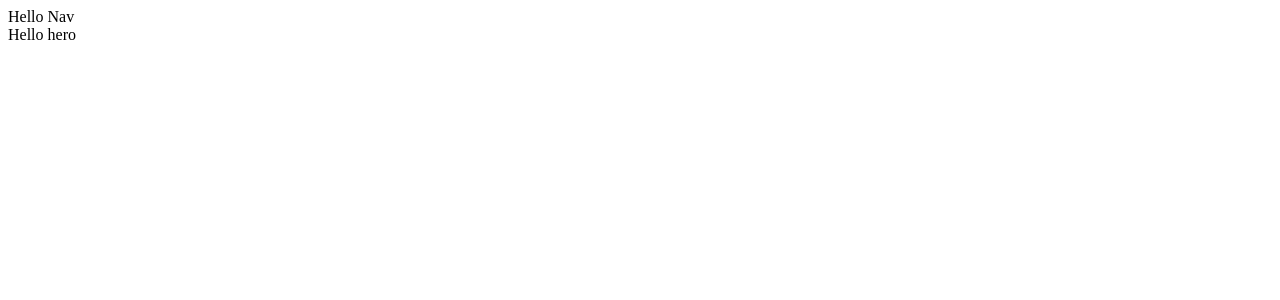
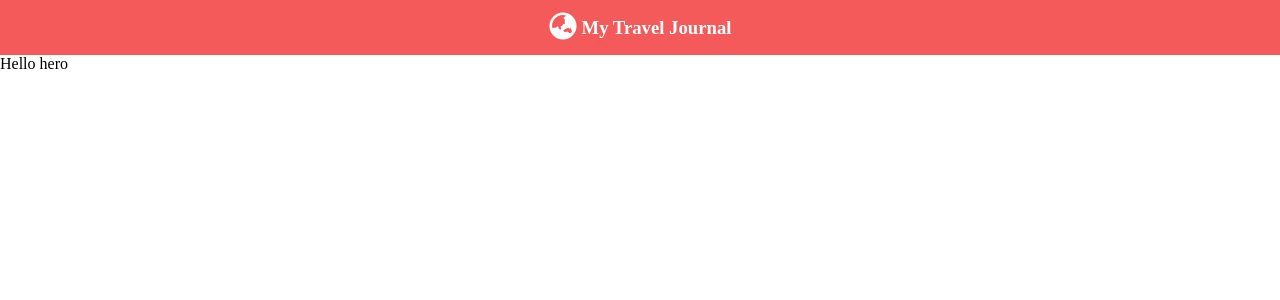
Before and after one commit to S827/my-travel-journal, a React (Vite) app: page / in a window 1280 px wide. Shown: the top 300 px of the page. Built offline with nearby package versions, Linux system fonts and the light colour scheme.

Commit message:
added Navbar and css applied

```diff
--- a/package.json
+++ b/package.json
@@ -10,7 +10,8 @@
   },
   "dependencies": {
     "react": "^18.2.0",
-    "react-dom": "^18.2.0"
+    "react-dom": "^18.2.0",
+    "react-icons": "^4.6.0"
   },
   "devDependencies": {
     "@types/react": "^18.0.22",
--- /dev/null
+++ b/src/Icons/globe.jsx
@@ -0,0 +1,11 @@
+import React from 'react'
+import ReactDOM from 'react-dom'
+import { FaGlobeAsia } from "react-icons/fa";
+
+export default function Icons() {
+    return (
+        <div>
+            <FaGlobeAsia size={28} />
+        </div>
+    )
+}
--- a/src/components/Navbar.jsx
+++ b/src/components/Navbar.jsx
@@ -1,7 +1,12 @@
 import React from 'react'
+import GlobeIcon from '../Icons/globe'
+
 
 export default function Navbar() {
     return (
-        <div>Hello Nav</div>
+        <div className='navbar'>
+            <GlobeIcon className='globe-icon' />
+            <h3 className='nav-title'>My Travel Journal</h3>
+        </div>
     )
 }
--- a/src/index.css
+++ b/src/index.css
@@ -0,0 +1,15 @@
+* {
+  box-sizing: border-box;
+  padding: 0;
+  margin: 0;
+}
+
+.navbar {
+  height: 55px;
+  background-color: #F55A5A;
+  display: flex;
+  align-items: center;
+  justify-content: center;
+  gap: 5px;
+  color: white;
+}
```
Also changed, not shown: 1 other file (tests, documents, lock files or other folders).
